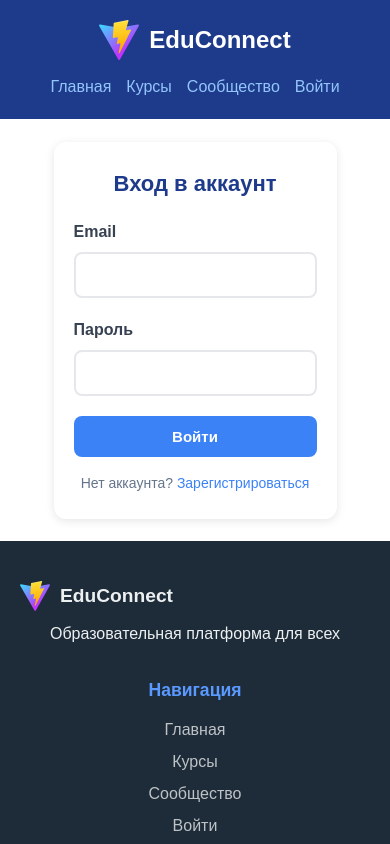
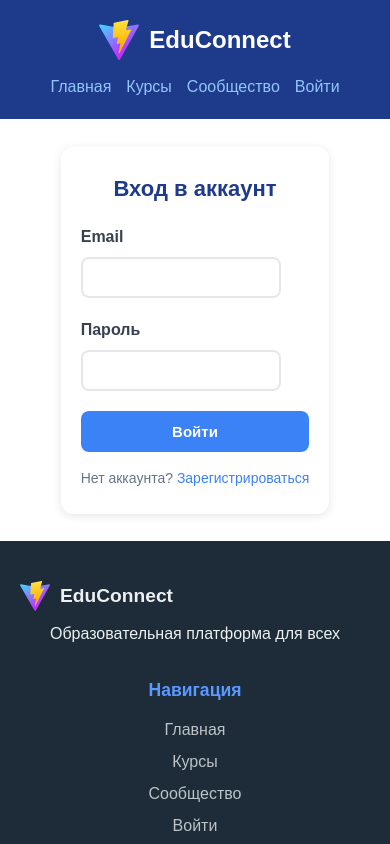
Before and after one commit to Prof-Woland/educonnect-frontend, a React (Vite) app: page /login in a window 390 px wide. Shown: the top 844 px of the page. Built offline with nearby package versions, Linux system fonts and the light colour scheme.

Commit message:
authAdaptive

```diff
--- a/src/pages/Auth/Auth.css
+++ b/src/pages/Auth/Auth.css
@@ -37,7 +37,7 @@
 }
 
 .form-group-auth input {
-  /* width: 500px; */
+  width: 500px;
   width: 100%;
   padding: 12px 16px;
   border: 2px solid #e5e7eb;
@@ -152,6 +152,7 @@
   }
 
   .form-group-auth input {
+    max-width: 300px;
     width: 100%;
     max-width: 100%;
     box-sizing: border-box;
@@ -179,7 +180,8 @@
     margin-bottom: 16px;
   }
 
-  .form-group input {
+  .form-group-auth input {
+    max-width: 200px;
     padding: 10px 14px;
     font-size: 15px;
   }
@@ -211,6 +213,7 @@
   }
 
   .form-group-auth input {
+    max-width: 180px;
     padding: 8px 12px;
     font-size: 14px;
   }
```
